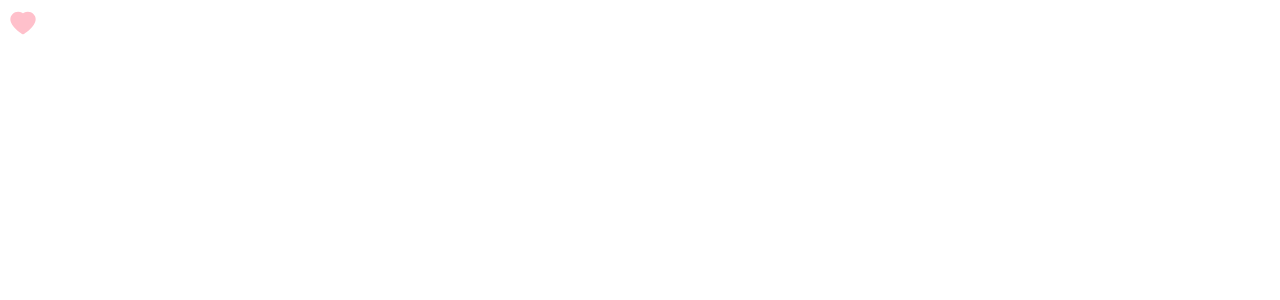
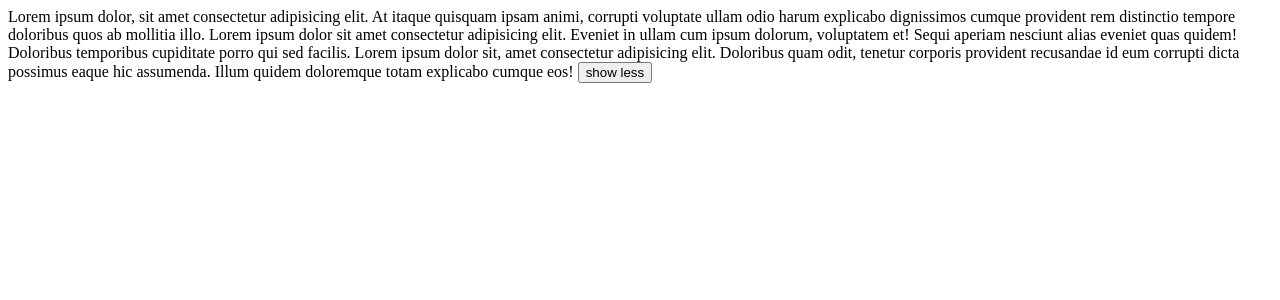
Before and after one commit to pinugit/react-app, a React (Vite) app: page / in a window 1280 px wide. Shown: the top 300 px of the page. Built offline with nearby package versions, Linux system fonts and the light colour scheme.

Commit message:
completed Explendable text exersise

```diff
--- a/src/App.tsx
+++ b/src/App.tsx
@@ -1,22 +1,39 @@
-import { useState } from "react";
-// import ListGroup from "./Components/ListGroup";
-import Button from "./Components/Button";
-import Like from "./Components/Like";
-
+// import { useState } from "react";
+// // import ListGroup from "./Components/ListGroup";
+// import Button from "./Components/Button";
+// import Like from "./Components/Like";
+import ExpandableText from "./Components/ExpandableText";
 function App() {
-  const handleClick = () => {
-    console.log("clicked");
-  };
   return (
     <div>
-      <Like
-        onClickLike={() => {
-          handleClick();
-        }}
-      />
-      {/* <Button onButtonClick={() => null}>click me</Button> */}
+      <ExpandableText maxChar={100}>
+        Lorem ipsum dolor, sit amet consectetur adipisicing elit. At itaque
+        quisquam ipsam animi, corrupti voluptate ullam odio harum explicabo
+        dignissimos cumque provident rem distinctio tempore doloribus quos ab
+        mollitia illo. Lorem ipsum dolor sit amet consectetur adipisicing elit.
+        Eveniet in ullam cum ipsum dolorum, voluptatem et! Sequi aperiam
+        nesciunt alias eveniet quas quidem! Doloribus temporibus cupiditate
+        porro qui sed facilis. Lorem ipsum dolor sit, amet consectetur
+        adipisicing elit. Doloribus quam odit, tenetur corporis provident
+        recusandae id eum corrupti dicta possimus eaque hic assumenda. Illum
+        quidem doloremque totam explicabo cumque eos!
+      </ExpandableText>
     </div>
   );
+
+  // const handleClick = () => {
+  //   console.log("clicked");
+  // };
+  // return (
+  //   <div>
+  //     <Like
+  //       onClickLike={() => {
+  //         handleClick();
+  //       }}
+  //     />
+  //     {/* <Button onButtonClick={() => null}>click me</Button> */}
+  //   </div>
+  // );
   // let citis = ["kankroli", "ahmedabad", "udaipur"];
   // return <ListGroup items={citis} heading="citis" onSelectItem={() => null} />;
   //   const [alertVisibility, setAlertVisibility] = useState(false);
--- /dev/null
+++ b/src/Components/ExpandableText/ExpandableText.tsx
@@ -0,0 +1,27 @@
+import { useState } from "react";
+
+interface props {
+  children: string;
+  maxChar?: number;
+}
+const ExpandableText = ({ children, maxChar = 100 }: props) => {
+  const [doesShowingMore, setDoesShowingMore] = useState(true);
+  return (
+    <>
+      <div>
+        {doesShowingMore
+          ? children + "      "
+          : children.substring(0, maxChar) + "......."}
+        <button
+          onClick={() => {
+            setDoesShowingMore(!doesShowingMore);
+          }}
+        >
+          {doesShowingMore ? "show less" : "show more"}
+        </button>
+      </div>
+    </>
+  );
+};
+
+export default ExpandableText;
--- /dev/null
+++ b/src/Components/ExpandableText/index.ts
@@ -0,0 +1,2 @@
+import ExpandableText from "./ExpandableText.js"
+export default ExpandableText;
```
